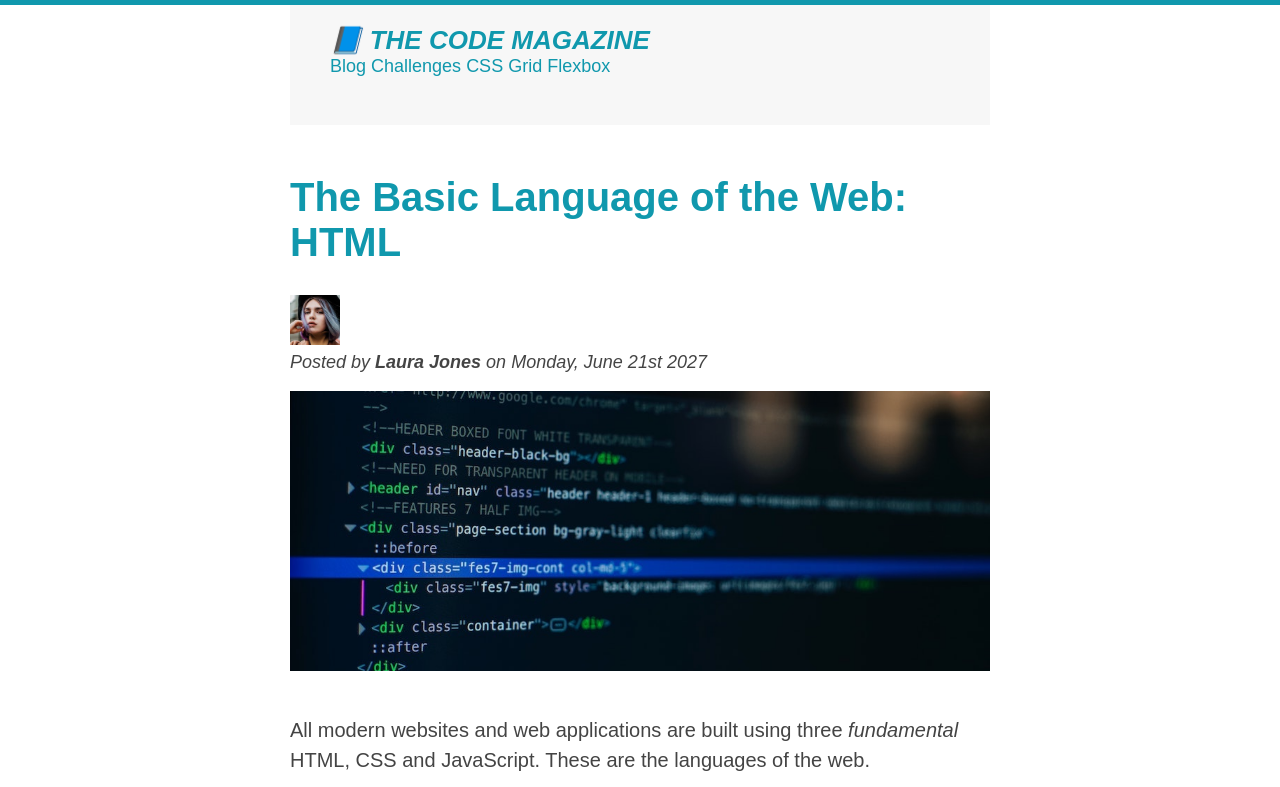
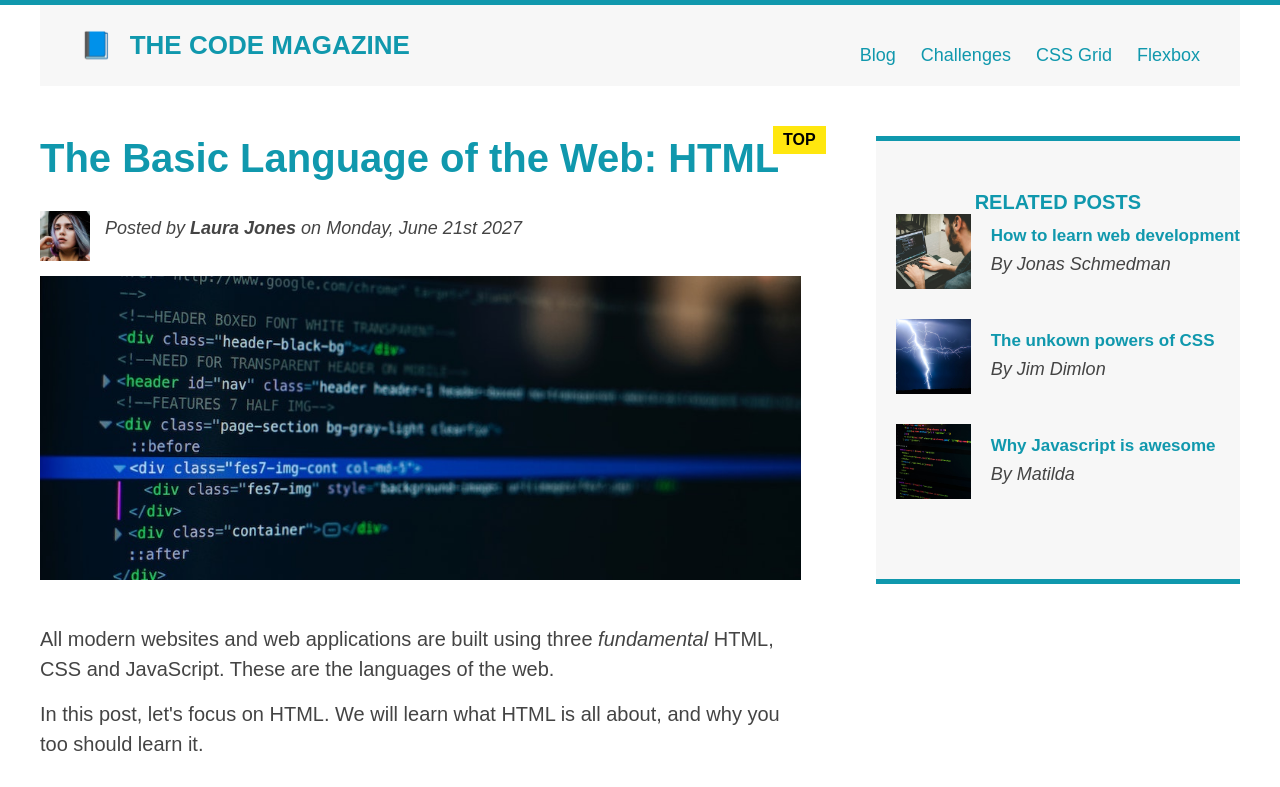
Before and after one commit to Andrtsit/firstpageonlywithHTML-CSS, a plain HTML site: page index.html in a window 1280 px wide. Shown: the top 787 px of the page. Drawn offline with Linux system fonts and the light colour scheme.

Commit message:
Added new files for the header links / modified index.html and styles.css for demonstrating flexbox

```diff
--- a/index.html
+++ b/index.html
@@ -16,14 +16,15 @@
       <nav>
         <a href="blog.html">Blog</a>
         <a href="#">Challenges</a>
-        <a href="#">CSS Grid</a>
-        <a href="#">Flexbox</a>
+        <a href="css layouts/css-grid.html" target="_blank">CSS Grid</a>
+        <a href="css layouts/flexbox.html" target="_blank">Flexbox</a>
       </nav>
     </header>
-
+<div class="container-flex">
     <article>
       <header class="post-header">
         <h2>The Basic Language of the Web: HTML</h2>
+        <div class="author-box">
       <img
       src="img/laura-jones.jpg"
       alt="picture or author"
@@ -31,12 +32,14 @@
       height="50"
       />
       <p id="author">Posted by <strong>Laura Jones</strong> on Monday, June 21st 2027</p>
+    </div>
       <img class="post-img"
       src="img/post-img.jpg"
       alt="HTML code on a screen"
       width="500"
       height="200"
       />
+
       </header>
       <p>
         All modern websites and web applications are built using three
@@ -97,26 +100,31 @@ There are countless reasons for learning the fundamental language of the web. He
     <aside>
         <h4>Related posts</h4>
       <ul class="related">
-        <li>
+        <li class="related-post">
           <img src="img/related-1.jpg" alt="person typing in a computer" width="75" height="75" />
-          <a href="#">How to learn web development</a>
-          <p class="related-author">By Jonas Schmedman</p>
+          <div><a href="#"class="related-link">How to learn web development</a>
+          <p class="related-author">By Jonas Schmedman</p></div>
         </li>
-        <li> <img src="img/related-2.jpg" alt="a lightning" width="75" height="75" />
-        <a href="#">The unkown powers of CSS</a></li>
+        <li class="related-post"> <img src="img/related-2.jpg" alt="a lightning" width="75" height="75" />
+        <div><a href="#" class="related-link">The unkown powers of CSS</a>
         <p class="related-author">By Jim Dimlon</p>
-        <li>
+        </div>
+      </li>
+        <li class="related-post">
           <img src="img/related-3.jpg" alt="code on a screen" width="75" height="75" />
-          <a href="#">Why Javascript is awesome</a>
+         <div> <a href="#" class="related-link">Why Javascript is awesome</a>
           <p class="related-author">By Matilda</p>
+         </div>
         </li>
       </ul>
     </aside>
+    </div>
 
     <footer>
       <p id="copyright">Copyright &copy; 2027 by The Code Magazine. </p>
     </footer>
 
     </div>
+    <button>💝Like</button>
   </body>
 </html>
--- a/styles.css
+++ b/styles.css
@@ -1,6 +1,7 @@
 * {
   margin: 0;
   padding: 0;
+  box-sizing: border-box;
 }
 
 body {
@@ -8,6 +9,7 @@ body {
   font-family: sans-serif;
   border-top: 5px solid #1098ad;
   margin: 0;
+  position: relative;
 }
 article {
   margin-bottom: 60px;
@@ -16,6 +18,16 @@ nav {
   font-size: 18px;
 }
 
+nav a:link {
+  margin-top: 20px;
+  margin-right: 20px;
+
+  display: inline-block;
+}
+
+nav a:link:last-child {
+  margin-right: 0px;
+}
 h1,
 h2,
 h3,
@@ -24,8 +36,31 @@ h4 {
 }
 h1 {
   font-size: 26px;
-  font-style: italic;
   text-transform: uppercase;
+}
+h1::first-letter {
+  font-style: normal;
+  color: #444;
+  margin-right: 10px;
+}
+/* h3 + p::first-line {
+  color: red;
+} */
+
+h2 {
+  position: relative;
+}
+h2::after {
+  content: "TOP";
+  background-color: #ffe70e;
+  color: black;
+  font-size: 16px;
+  font-weight: bold;
+  display: inline-block;
+  padding: 5px 10px;
+  position: absolute;
+  top: -10px;
+  right: -25px;
 }
 
 h2 {
@@ -64,11 +99,10 @@ aside {
   border-top: 5px solid #1098ad;
   border-bottom: 5px solid #1098ad;
   padding: 50px 0px;
-  width: 500px;
 }
 
 .container {
-  width: 700px;
+  width: 1200px;
   margin: 0px auto;
 }
 #copyright {
@@ -79,10 +113,18 @@ aside {
   font-style: italic;
   font-size: 18px;
 }
+.author-box {
+  display: flex;
+  align-items: center;
+  gap: 15px;
+  margin-bottom: 15px;
+}
 
 .related-author {
   font-size: 18px;
-  font-weight: bold;
+  font-weight: normal;
+  margin-bottom: 0px;
+  font-style: italic;
 }
 .related {
   list-style: none;
@@ -91,8 +133,11 @@ aside {
   background-color: #f7f7f7;
   padding: 20px 40px;
   margin-bottom: 50px;
-  height: 80px;
+  display: flex;
+  align-items: center;
+  justify-content: space-between;
 }
+
 .post-header {
   margin-bottom: 40px;
 }
@@ -106,7 +151,6 @@ li:first-child {
 }
 li:last-child {
   font-style: italic;
-  margin-bottom: 0;
 }
 /* li:nth-child(odd){
   color:red
@@ -130,3 +174,36 @@ a:active {
   background-color: black;
   font-style: italic;
 }
+button {
+  font-size: 18px;
+  padding: 20px;
+  cursor: pointer;
+  position: absolute;
+  bottom: 50px;
+  right: 10px;
+}
+
+.related-post {
+  display: flex;
+  align-items: center;
+  gap: 20px;
+  margin-bottom: 30px;
+}
+.related-link:link {
+  font-size: 17px;
+  font-weight: bold;
+  font-style: normal;
+  margin-bottom: 5px;
+  display: block;
+}
+.container-flex {
+  display: flex;
+  align-items: flex-start;
+  gap: 75px;
+}
+*/ aside {
+  flex: 0 0 300px;
+}
+article {
+  flex: 1;
+}
```
Also changed, not shown: csslayouts/css-grid.html (added, +80 -0 lines), csslayouts/flexbox.html (added, +69 -0 lines). Lines whose indentation alone changed are shown as unchanged.
